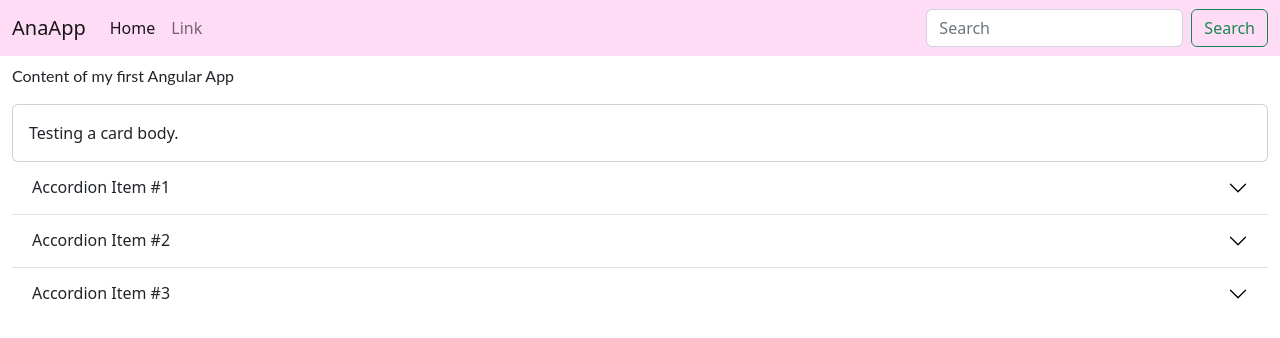
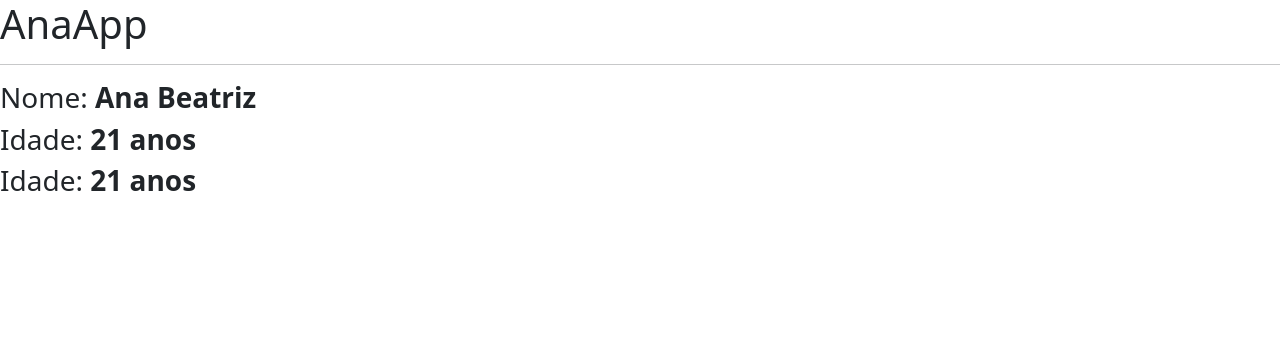
Before and after one commit to anaBeatrizWalker/angular_intro, an Angular app: page / in a window 1280 px wide. Shown: the top 338 px of the page. Built offline with nearby package versions, Linux system fonts and the light colour scheme.

Commit message:
Interpolação

```diff
--- a/src/app/app.component.html
+++ b/src/app/app.component.html
@@ -1,125 +1,14 @@
-<nav class="navbar navbar-expand-lg" style="background-color: #FFDCF5;">
-  <div class="container-fluid">
-    <a class="navbar-brand" href="#">AnaApp</a>
-    <button
-      class="navbar-toggler"
-      type="button"
-      data-bs-toggle="collapse"
-      data-bs-target="#navbarSupportedContent"
-      aria-controls="navbarSupportedContent"
-      aria-expanded="false"
-      aria-label="Toggle navigation"
-    >
-      <span class="navbar-toggler-icon"></span>
-    </button>
-    <div class="collapse navbar-collapse" id="navbarSupportedContent">
-      <ul class="navbar-nav me-auto mb-2 mb-lg-0">
-        <li class="nav-item">
-          <a class="nav-link active" aria-current="page" href="#">Home</a>
-        </li>
-        <li class="nav-item">
-          <a class="nav-link" href="#">Link</a>
-        </li>
-      </ul>
-      <form class="d-flex" role="search">
-        <input
-          class="form-control me-2"
-          type="search"
-          placeholder="Search"
-          aria-label="Search"
-        />
-        <button class="btn btn-outline-success" type="submit">Search</button>
-      </form>
-    </div>
-  </div>
-</nav>
-<div class="container-fluid mt-2">
-  <p>Content of my first Angular App</p>
-  <div class="card">
-    <div class="card-body">Testing a card body.</div>
-  </div>
-  <div class="accordion accordion-flush" id="accordionFlushExample">
-    <div class="accordion-item">
-      <h2 class="accordion-header" id="flush-headingOne">
-        <button
-          class="accordion-button collapsed"
-          type="button"
-          data-bs-toggle="collapse"
-          data-bs-target="#flush-collapseOne"
-          aria-expanded="false"
-          aria-controls="flush-collapseOne"
-        >
-          Accordion Item #1
-        </button>
-      </h2>
-      <div
-        id="flush-collapseOne"
-        class="accordion-collapse collapse"
-        aria-labelledby="flush-headingOne"
-        data-bs-parent="#accordionFlushExample"
-      >
-        <div class="accordion-body">
-          Placeholder content for this accordion, which is intended to
-          demonstrate the <code>.accordion-flush</code> class. This is the first
-          item's accordion body.
-        </div>
-      </div>
-    </div>
-    <div class="accordion-item">
-      <h2 class="accordion-header" id="flush-headingTwo">
-        <button
-          class="accordion-button collapsed"
-          type="button"
-          data-bs-toggle="collapse"
-          data-bs-target="#flush-collapseTwo"
-          aria-expanded="false"
-          aria-controls="flush-collapseTwo"
-        >
-          Accordion Item #2
-        </button>
-      </h2>
-      <div
-        id="flush-collapseTwo"
-        class="accordion-collapse collapse"
-        aria-labelledby="flush-headingTwo"
-        data-bs-parent="#accordionFlushExample"
-      >
-        <div class="accordion-body">
-          Placeholder content for this accordion, which is intended to
-          demonstrate the <code>.accordion-flush</code> class. This is the
-          second item's accordion body. Let's imagine this being filled with
-          some actual content.
-        </div>
-      </div>
-    </div>
-    <div class="accordion-item">
-      <h2 class="accordion-header" id="flush-headingThree">
-        <button
-          class="accordion-button collapsed"
-          type="button"
-          data-bs-toggle="collapse"
-          data-bs-target="#flush-collapseThree"
-          aria-expanded="false"
-          aria-controls="flush-collapseThree"
-        >
-          Accordion Item #3
-        </button>
-      </h2>
-      <div
-        id="flush-collapseThree"
-        class="accordion-collapse collapse"
-        aria-labelledby="flush-headingThree"
-        data-bs-parent="#accordionFlushExample"
-      >
-        <div class="accordion-body">
-          Placeholder content for this accordion, which is intended to
-          demonstrate the <code>.accordion-flush</code> class. This is the third
-          item's accordion body. Nothing more exciting happening here in terms
-          of content, but just filling up the space to make it look, at least at
-          first glance, a bit more representative of how this would look in a
-          real-world application.
-        </div>
-      </div>
-    </div>
-  </div>
-</div>
+<!--Interpolação-->
+<h1>AnaApp</h1>
+<hr />
+<h3>
+  Nome: <strong>{{ name }}</strong>
+</h3>
+<!--Pode ser usada expressões dentro da interpolação-->
+<h3>
+  Idade: <strong>{{ 2022 - nascimento }} anos</strong>
+</h3>
+<!--E métodos também-->
+<h3>
+  Idade: <strong>{{ getIdade() }} anos</strong>
+</h3>
--- a/src/app/app.component.ts
+++ b/src/app/app.component.ts
@@ -6,5 +6,11 @@ import { Component, VERSION } from '@angular/core';
   styleUrls: ['./app.component.css'],
 })
 export class AppComponent {
-  name = 'Angular' + VERSION.major;
+  name = 'Ana Beatriz';
+  nascimento = 2001;
+
+  //Método
+  getIdade() {
+    return 2022 - this.nascimento;
+  }
 }
```
